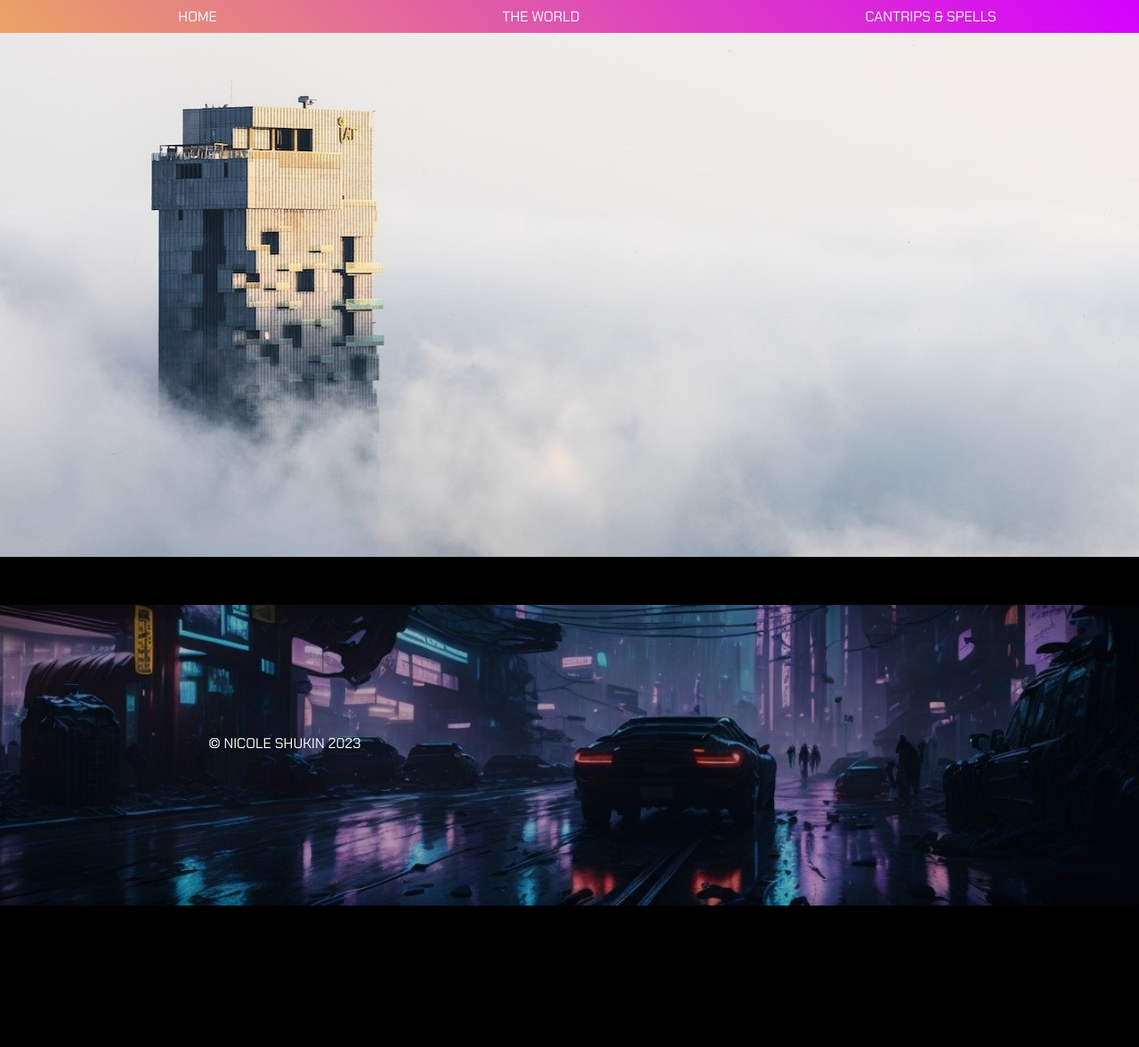
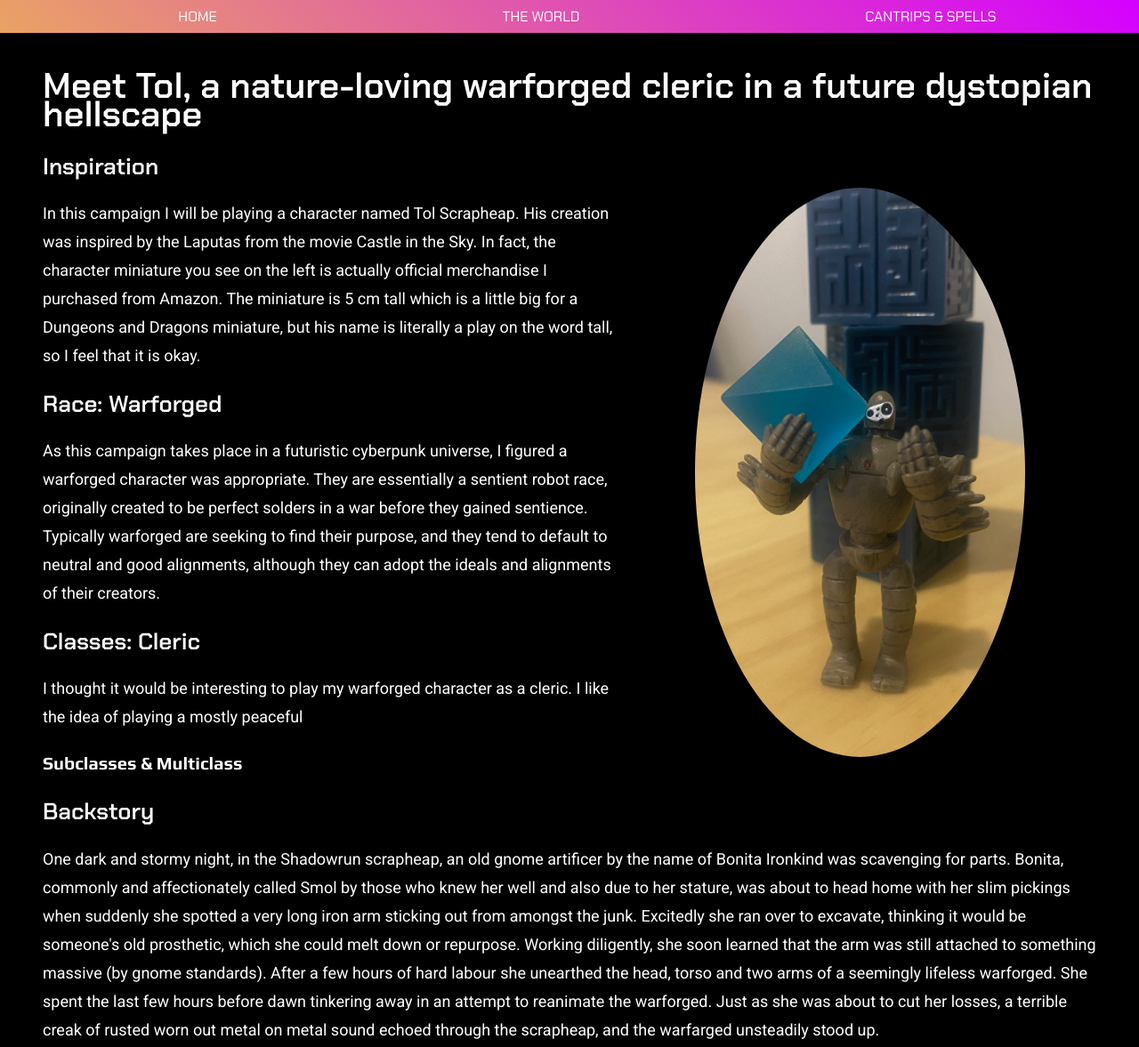
Before and after one commit to l1ch3n/cpnt260-final-project-v3, a plain HTML site: page character-backstory.html in a window 1280 px wide. Shown: the top 1177 px of the page at 89% size. Before the commit the page ends 1022 px from the top, so only its background shows below. Drawn offline with Linux system fonts and the light colour scheme.

Commit message:
added more content to second page

```diff
--- a/character-backstory.html
+++ b/character-backstory.html
@@ -25,13 +25,24 @@
       <li><a href="cantrips-spells.html">CANTRIPS &amp; SPELLS</a></li>
     </ul>
   </nav>
-  <div class="character-page-bg-image">
-    <img src="images/cloud-tower.jpg" alt="top of tower through the cloud layer" style="width:100%;">
-    <div class="caracter-text">Centered</div>
-  </div>
+  <header>
+    <div class="page-two-bg"></div>
+  </header>
   <!--Content-->
   <main class="page-two-content">
-
+    <h1>Meet Tol, a nature-loving warforged cleric in a future dystopian hellscape</h2>
+    <div class="character-image"><img src="images/tol-scrapheap.jpg" alt="An image of my the character, Tol, holding a crystal in front of some blocks"></div>
+    <h2>Inspiration</h2>
+    <p>In this campaign I will be playing a character named Tol Scrapheap. His creation was inspired by the Laputas from the movie Castle in the Sky. In fact, the character miniature you see on the left is actually official merchandise I purchased from Amazon. The miniature is 5 cm tall which is a little big for a Dungeons and Dragons miniature, but his name is literally a play on the word tall, so I feel that it is okay.</p>
+    <h2>Race: Warforged</h2>
+    <p>As this campaign takes place in a futuristic cyberpunk universe, I figured a warforged character was appropriate. They are essentially a sentient robot race, originally created to be perfect solders in a war before they gained sentience. Typically warforged are seeking to find their purpose, and they tend to default to neutral and good alignments, although they can adopt the ideals and alignments of their creators. </p>
+    <h2>Classes: Cleric</h2>
+    <p>I thought it would be interesting to play my warforged character as a cleric. I like the idea of playing a mostly peaceful  </p>
+    <h3>Subclasses & Multiclass</h3>
+    <p></p>
+    <h2>Backstory</h2>
+    <p>One dark and stormy night, in the Shadowrun scrapheap, an old gnome artificer by the name of Bonita Ironkind was scavenging for parts. Bonita, commonly and affectionately called Smol by those who knew her well and also due to her stature, was about to head home with her slim pickings when suddenly she spotted a very long iron arm sticking out from amongst the junk. Excitedly she ran over to excavate, thinking it would be someone's old prosthetic, which she could melt down or repurpose. Working diligently, she soon learned that the arm was still attached to something massive (by gnome standards). After a few hours of hard labour she unearthed the head, torso and two arms of a seemingly lifeless warforged.  She spent the last few hours before dawn tinkering away in an attempt to reanimate the warforged. Just as she was about to cut her losses, a terrible creak of rusted worn out metal on metal sound echoed through the scrapheap, and the warfarged unsteadily stood up.</p>
+    <p>"Right now, you're a proper mess to look at you. Let's get you home and I'll fix you up better than new!" Smol said, taking the warforged massive metal hand with her own tiny gnomish one. People call me Smol, and you can too. I think I'll call you Tol, if you don't mind."</p>
   </main>
   <!--footer-->
   <footer>
--- a/css/character.css
+++ b/css/character.css
@@ -0,0 +1,18 @@
+/* Position and center the image to scale nicely on all screens */
+.page-two-bg {
+  background-image: url("../images/cloud-tower.jpg");
+  background-position: center;
+  background-repeat: no-repeat;
+  background-size: cover;
+  }
+
+.character-image img {
+  max-width: 40rem;
+  max-height: 40rem;
+  border-radius: 50%;
+  float: right;
+  padding-right: 5rem;
+  padding-left: 5rem;
+  padding-top: 2.5rem;
+  padding-bottom: 2.5rem;
+}
--- a/css/typography.css
+++ b/css/typography.css
@@ -59,3 +59,32 @@
   font-family: Chakra Petch;
   color: white;
 }
+
+.page-two-content {
+  color: white;
+  text-align: left;
+  padding-top: 1rem;
+  padding-left: 3rem;
+  padding-right: 3rem;
+  line-height: 2rem;
+}
+
+.page-two-content h1 {
+  font-family: Chakra Petch;
+  font-size: 40px;
+}
+
+.page-two-content h2 {
+  font-family: Chakra Petch;
+  font-size: 26px;
+}
+
+.page-two-content h3 {
+  font-family: Play;
+  font-size: 20px;
+}
+
+.page-two-content p {
+  font-family: Roboto;
+  font-size: 18px;
+}
```
